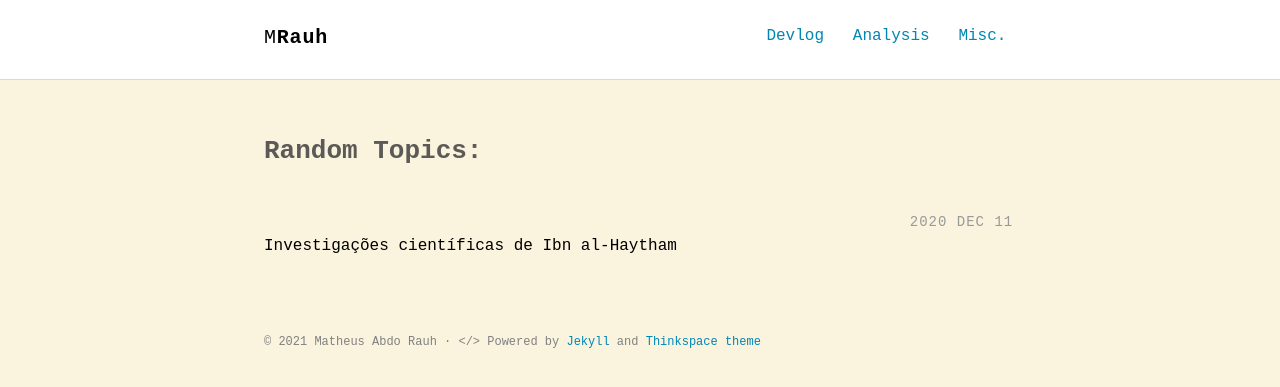
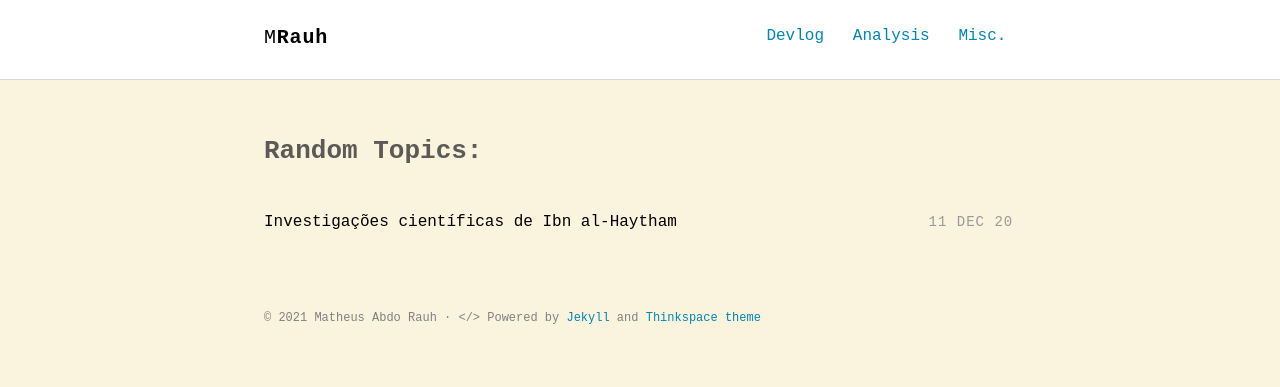
Before and after one commit to m-rauh/m-rauh.github.io, a Jekyll site: the page built from misc.md, in a window 1280 px wide. Shown: the top 387 px of the page. Built offline with Jekyll 4.4.1, drawn with Linux system fonts in a browser that asks for light colours; some web fonts are replaced.

Commit message:
Update page.html

```diff
--- a/_layouts/page.html
+++ b/_layouts/page.html
@@ -14,7 +14,7 @@ layout: default
     {% for cat in post.categories %}
     {% if cat == page.category %}
       <article class="post-item">
-        <span class="post-meta date-label">{{ post.date | date: "%Y %b %d" }}</span>
+        <span class="post-meta date-label">{{ post.date | date: "%d %b %y" }}</span>
         <div class="article-title"><a class="post-link" href="{{ post.url | prepend: site.baseurl | prepend: site.url }}">{{ post.title }}</a></div>
       </article>
     {% endif %}
```
